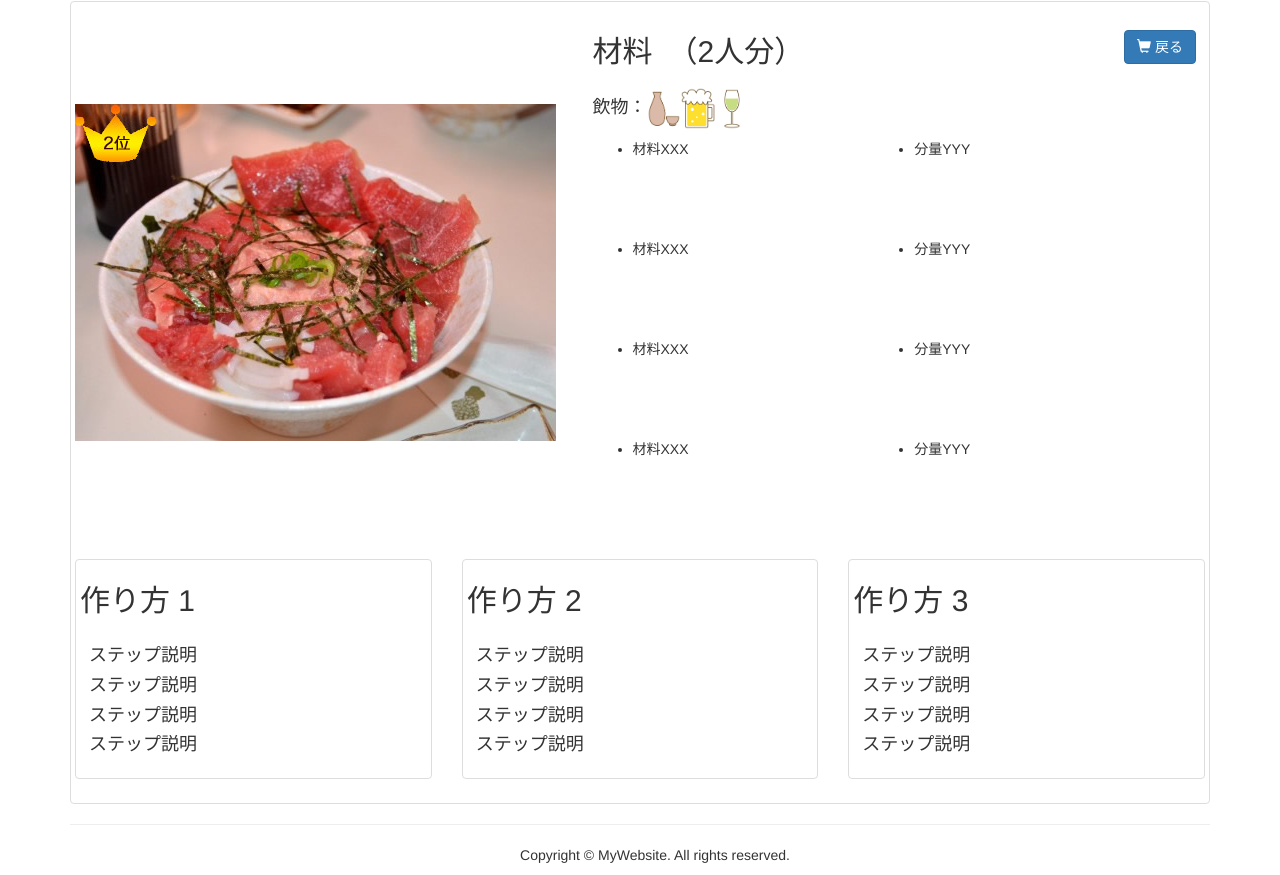
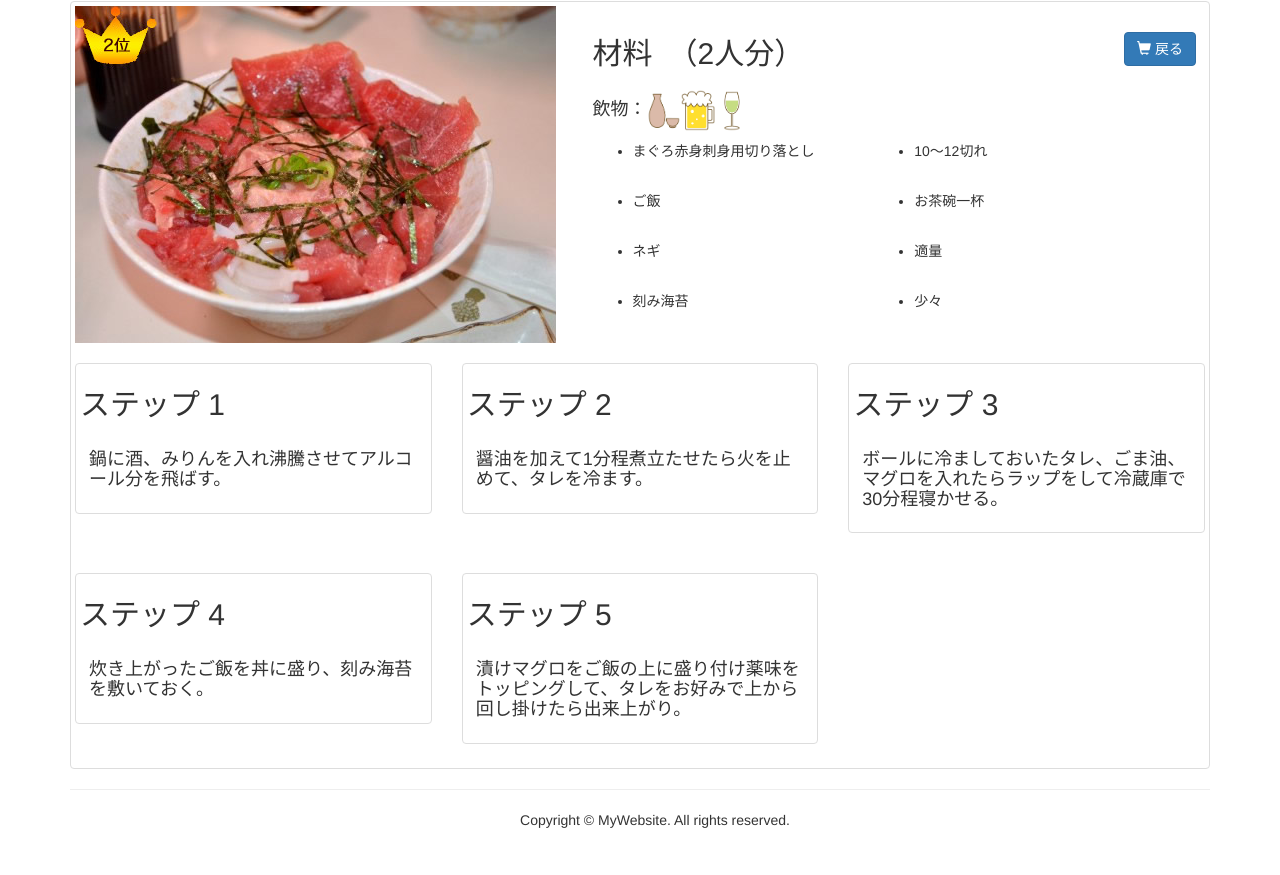
Before and after one commit to 2016chubachi/tsumami, a plain HTML site: page public/detail.html in a window 1280 px wide. Shown: the part 252-1127 px from the top of the page. After the commit the page ends 1092 px from the top, so only its background shows below. Drawn offline with nearby package versions, Linux system fonts and the light colour scheme.

Commit message:
edited details.htm

```diff
--- a/public/detail.html
+++ b/public/detail.html
@@ -105,14 +105,14 @@
 <h4>飲物：<img src="images/icon/sake.png" width="34" height="41" alt="sakke"><img src="images/icon/beer.png" width="34" height="41" alt="beer"><img src="images/icon/wine.png" width="34" height="41" alt="wine"></h4>
 <div id="item-list">
            <ul>
-             <li>材料XXX</li>
-             <li>分量YYY</li>
-             <li>材料XXX</li>
-             <li>分量YYY</li>
-             <li>材料XXX</li>
-             <li>分量YYY</li>
-             <li>材料XXX</li>
-             <li>分量YYY</li>
+             <li>まぐろ赤身刺身用切り落とし</li>
+             <li>10〜12切れ</li>
+             <li>ご飯</li>
+             <li>お茶碗一杯</li>
+             <li>ネギ</li>
+             <li>適量</li>
+             <li>刻み海苔</li>
+             <li>少々</li>
            </ul>
           </div>
 
@@ -121,37 +121,46 @@
   <div class="row text-center hidden-xs" style="padding-top:20px">
     <div class="col-xs-4 col-sm-4 col-md-4 col-lg-4">
       <div class="thumbnail">
-        <h2 align="left">作り方 1</h2>
+        <h2 align="left">ステップ 1</h2>
         <div class="caption" align="left">
-          <h4>ステップ説明</h4>
-          <h4>ステップ説明</h4>
-          <h4>ステップ説明</h4>
-          <h4>ステップ説明</h4>
+          <h4>鍋に酒、みりんを入れ沸騰させてアルコール分を飛ばす。</h4>
         </div>
       </div>
     </div>
     <div class="col-xs-4 col-sm-4 col-md-4 col-lg-4">
       <div class="thumbnail">
-        <h2 align="left">作り方 2</h2>
+        <h2 align="left">ステップ 2</h2>
         <div class="caption" align="left">
-          <h4>ステップ説明</h4>
-          <h4>ステップ説明</h4>
-          <h4>ステップ説明</h4>
-          <h4>ステップ説明</h4>
+          <h4>醤油を加えて1分程煮立たせたら火を止めて、タレを冷ます。</h4>
         </div>
       </div>
     </div>
     <div class="col-xs-4 col-sm-4 col-md-4 col-lg-4">
       <div class="thumbnail">
-        <h2 align="left">作り方 3</h2>
+        <h2 align="left">ステップ 3</h2>
         <div class="caption" align="left">
-          <h4>ステップ説明</h4>
-          <h4>ステップ説明</h4>
-          <h4>ステップ説明</h4>
-          <h4>ステップ説明</h4>
+          <h4>ボールに冷ましておいたタレ、ごま油、マグロを入れたらラップをして冷蔵庫で30分程寝かせる。</h4>
         </div>
       </div>
     </div>
+  </div>
+  <div class="row text-center hidden-xs" style="padding-top:20px">
+      <div class="col-xs-4 col-sm-4 col-md-4 col-lg-4">
+          <div class="thumbnail">
+              <h2 align="left">ステップ 4</h2>
+              <div class="caption" align="left">
+                  <h4>炊き上がったご飯を丼に盛り、刻み海苔を敷いておく。</h4>
+              </div>
+          </div>
+      </div>
+      <div class="col-xs-4 col-sm-4 col-md-4 col-lg-4">
+          <div class="thumbnail">
+              <h2 align="left">ステップ 5</h2>
+              <div class="caption" align="left">
+                  <h4>漬けマグロをご飯の上に盛り付け薬味をトッピングして、タレをお好みで上から回し掛けたら出来上がり。</h4>
+              </div>
+          </div>
+      </div>
   </div>
 </div>
 <hr>
```
Also changed, not shown: public/css/bootstrap.css.
